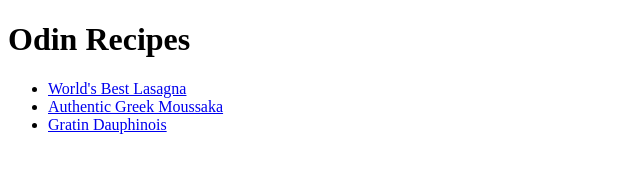
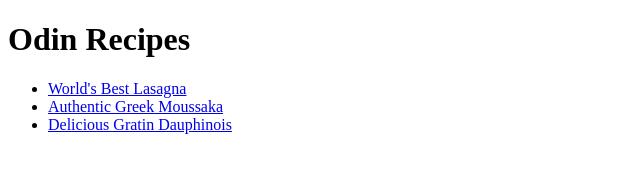
Before and after one commit to imulcei/odin-recipes, a plain HTML site: page index.html in a window 1280 px wide. Shown: the whole page, without its empty margins (0-640 px from the left). Drawn offline with Linux system fonts and the light colour scheme.

Commit message:
add delicous

```diff
--- a/index.html
+++ b/index.html
@@ -11,7 +11,7 @@
     <ul>
         <li><a href="recipes/lasagna.html">World's Best Lasagna</a></li>
         <li><a href="recipes/moussaka.html">Authentic Greek Moussaka</a></li>
-        <li><a href="recipes/gratin-dauphinois.html">Gratin Dauphinois</a></li>
+        <li><a href="recipes/gratin-dauphinois.html">Delicious Gratin Dauphinois</a></li>
       </ul>
 
 </body>
```
